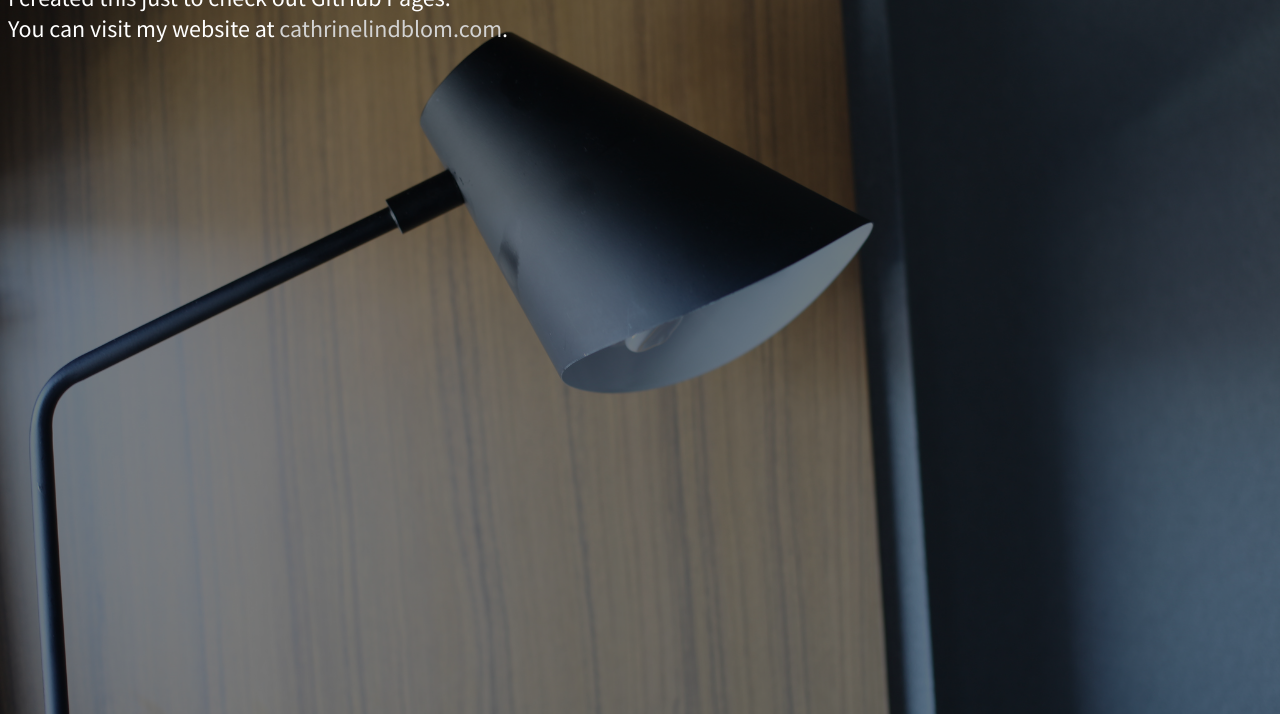
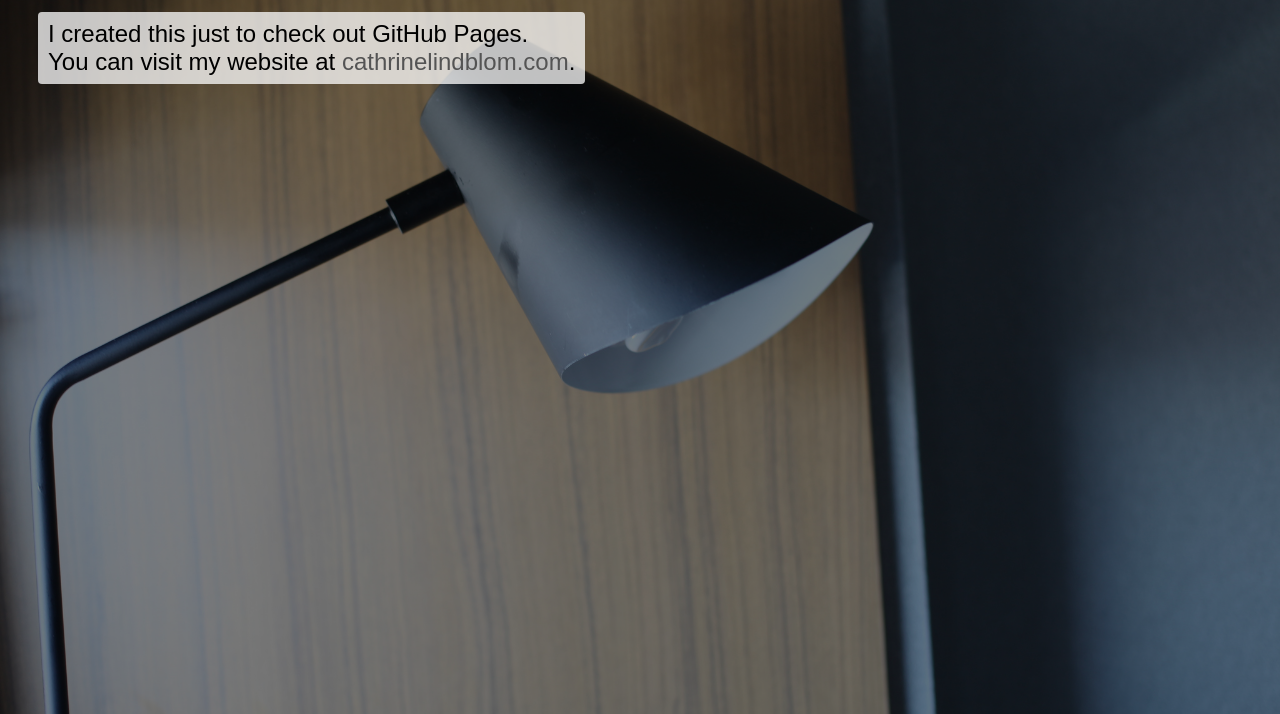
Before and after one commit to lindblomsten/lindblomsten.github.io, a plain HTML site: page index.html in a window 1280 px wide. Shown: the part 86-800 px from the top of the page. Drawn offline with Linux system fonts and the light colour scheme.

Commit message:
Learned to create Text-in-a-box

```diff
--- a/index.html
+++ b/index.html
@@ -3,7 +3,10 @@
 <head><link rel="stylesheet" type="text/css" href="style.css"></head>
 <body>
 <h1>Hi there,</h1>
-<p>I created this just to check out GitHub Pages.</br>
-You can visit my website at <a href="http://www.cathrinelindblom.com">cathrinelindblom.com</a>.</p>
+
+<div class="module opp">
+  <h2>I created this just to check out GitHub Pages.</br>
+You can visit my website at <a href="http://www.cathrinelindblom.com">cathrinelindblom.com</a>.</h2>
+</div>
 </body>
 </html>
--- a/style.css
+++ b/style.css
@@ -14,37 +14,63 @@ body {
 
 h1 {
   text-transform: uppercase;
-  margin: 0;
+  margin: 10px 20px 10px 35px;
   font-size: 3rem;
   white-space: nowrap;
   color: white;
 }
+
+h2 {
+  position: absolute;
+  bottom: 10px;
+  left: 10px;
+  background: rgba(0, 0, 0, 0.75);
+  padding: 8px 10px;
+  color: white;
+  margin: 0;
+  font: 1.5rem Sans-Serif;
+}
+
 p {
   margin: 0;
-  font-size: 1.5rem;
+  font-size: 1rem;
   color: white;
 }
 
 /* unvisited link */
 a:link {
-    color: #d3d3d3;
+    color: #545454;
     text-decoration: none;
 }
 
 /* visited link */
 a:visited {
-    color: #d3d3d3;
+    color: #545454;
     text-decoration: none;
 }
 
 /* mouse over link */
 a:hover {
-    color: #7e7e7e;
+    color: #a8a8a8;
     text-decoration: none;
 }
 
 /* selected link */
 a:active {
-    color: #e0e0e0;
+    color: #a8a8a8;
     text-decoration: none;
 }
+
+.module {
+  margin: 0px 20px 10px 20px;
+  width: 580px;
+  height: 100px;
+  float: left;
+  position: relative;
+}
+
+.opp h2 {
+  background: rgba(255, 255, 255, 0.75);
+  color: black;
+  border-radius: 4px;
+}
```
